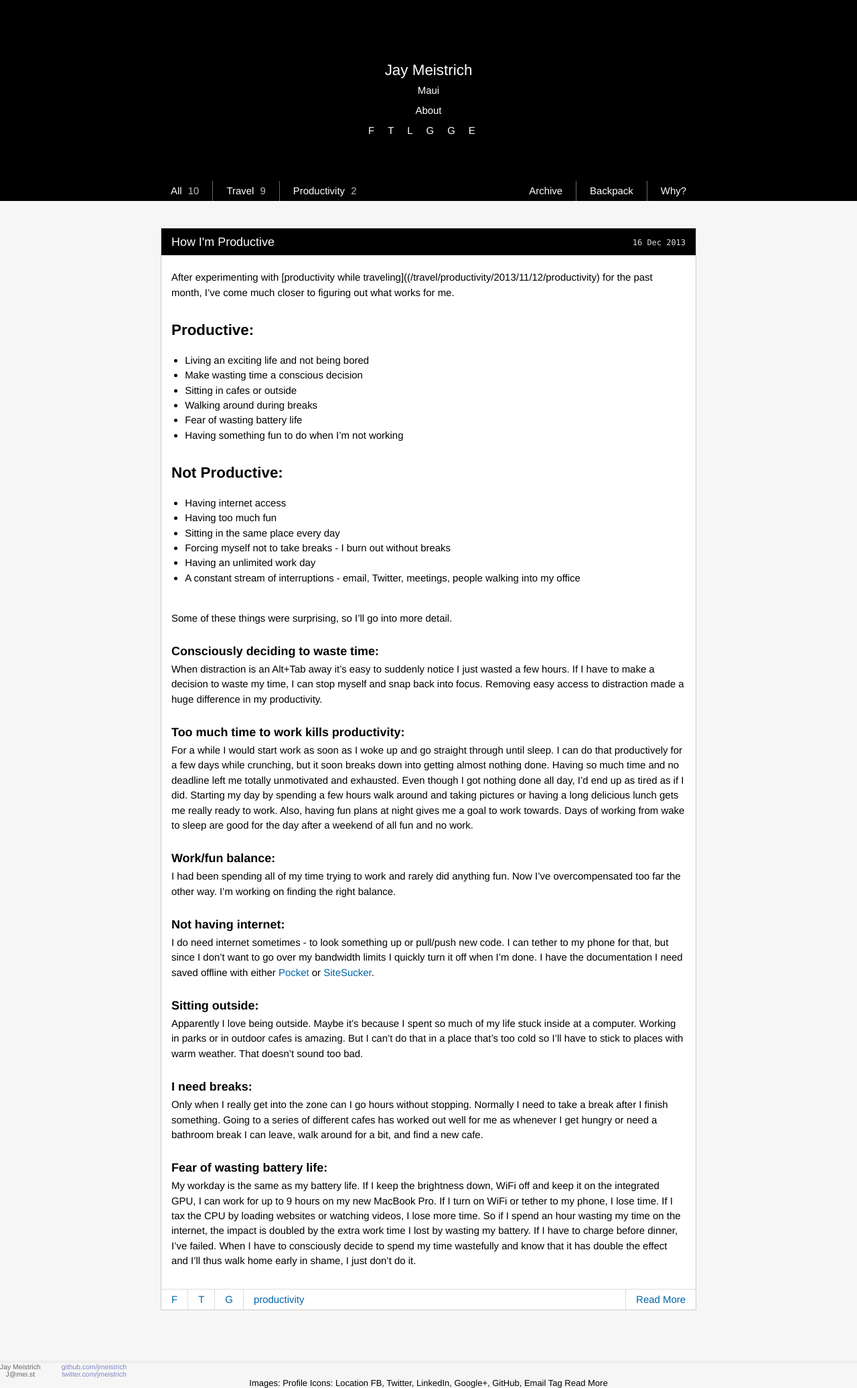
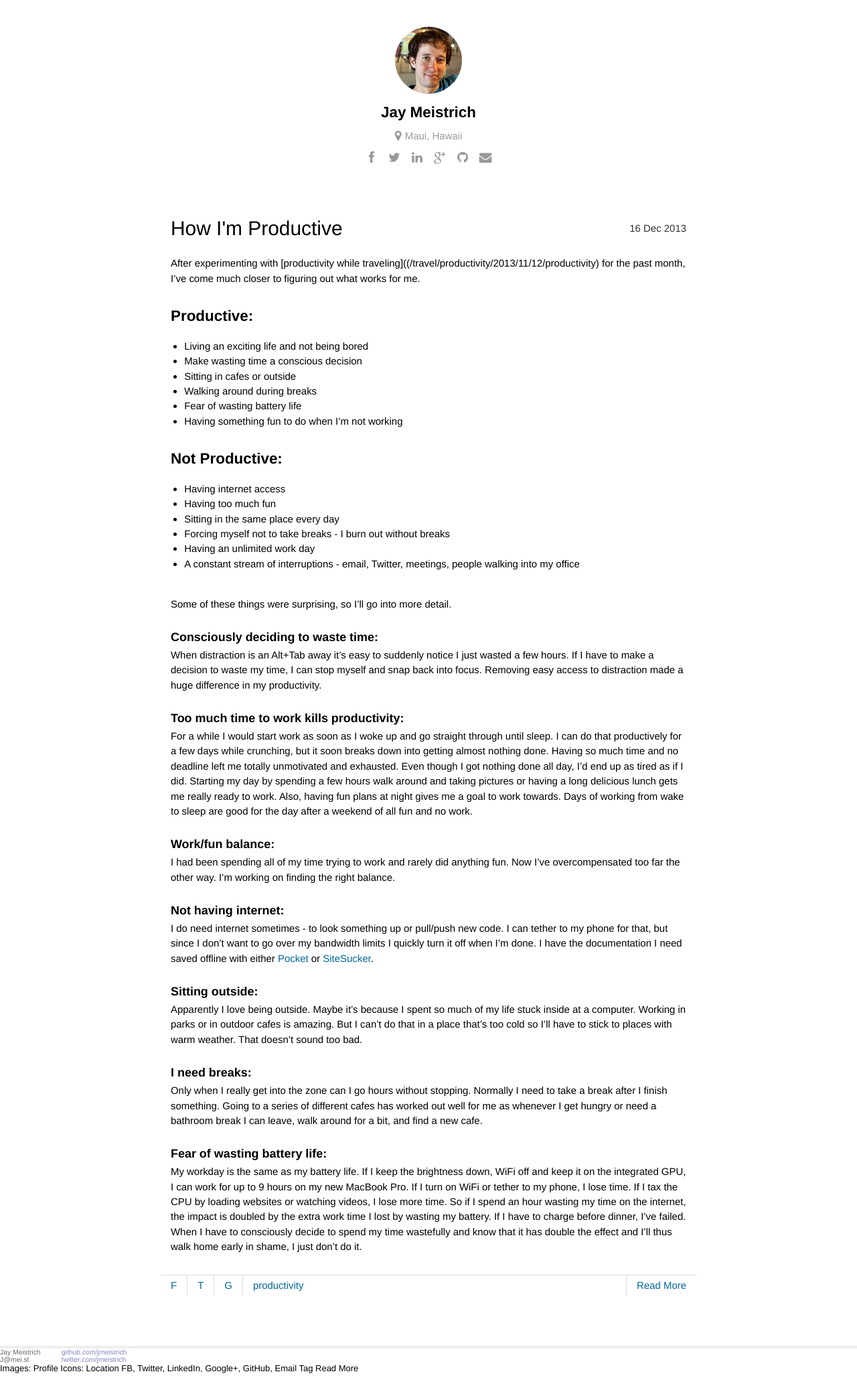
Before and after one commit to jmeistrich/jmeistrich.github.io, a Jekyll site: the page built from _posts/travel/2013-12-16-how-im-productive.md, in a window 1280 px wide. Shown: the whole page at 67% size. Built offline with Jekyll 4.4.1, drawn with Linux system fonts in a browser that asks for light colours; Markdown is read by kramdown in place of the engine named in the settings; after the commit the page ends 2050 px from its top, so only the background shows below that.

Commit message:
A header I like more

```diff
--- a/_layouts/default.html
+++ b/_layouts/default.html
@@ -8,6 +8,7 @@
 
         <!-- syntax highlighting CSS -->
         <link rel="stylesheet" href="/css/syntax.css">
+        <link rel="stylesheet" href="/css/style.css">
 
         <!-- Custom CSS -->
         <link rel="stylesheet" href="/css/main.css">
@@ -16,36 +17,17 @@
     <body>
         <div class="header">
             <div class="headerContent">
+                <div class="profile"></div>
                 <div class="title"><a href="/">Jay Meistrich</a></div>
-                <div>Maui</div>
-                <div>About</div>
+                <span class="location"><span class="icon-map-marker"></span>Maui, Hawaii</span>
                 <ul class="social-links">
-                    <li class="facebook"><a href="http://www.facebook.com/jayzus">F</a></li>
-                    <li class="twitter"><a href="http://www.twitter.com/jmeistrich">T</a></li>
-                    <li class="linkedin"><a href="http://www.linkedin.com/in/jmeistrich">L</a></li>
-                    <li class="google"><a href="https://plus.google.com/113790725575874436353">G</a></li>
-                    <li class="github"><a href="http://github.com/jmeistrich">G</a></li>
-                    <li class="email"><a href="mailto:jay@mei.st">E</a></li>
+                    <li><a href="http://www.facebook.com/jayzus"><div class="icon-facebook"></div></a></li>
+                    <li><a href="http://www.twitter.com/jmeistrich"><div class="icon-twitter"></div></a></li>
+                    <li><a href="http://www.linkedin.com/in/jmeistrich"><div class="icon-linkedin"></div></a></li>
+                    <li><a href="https://plus.google.com/113790725575874436353"><div class="icon-google-plus"></div></a></li>
+                    <li><a href="http://github.com/jmeistrich"><div class="icon-github"></div></a></li>
+                    <li><a href="mailto:jay@mei.st"><div class="icon-envelope-alt"></div></a></li>
                 </ul>
-            </div>
-            <div class="headerFooter">
-                <div class="headerFooterLeft">
-                    <div>
-                        <a href="/">All</a>
-                        <span>{{ site.posts.size}}</span>
-                    </div>
-                    {% for category in site.categories %}
-                    <div>
-                        <a href="/{{ category | first }}">{{ category | first | capitalize }}</a>
-                        <span>{{ category[1].size}}</span>
-                    </div>
-                    {% endfor %}
-                </div>
-                <div class="headerFooterRight">
-                    <div><a href="">Archive</a></div>
-                    <div><a href="">Backpack</a></div>
-                    <div><a href="">Why?</a></div>
-                </div>
             </div>
         </div>
         <div class="container">
--- a/_posts/travel/2013-12-16-how-im-productive.md
+++ b/_posts/travel/2013-12-16-how-im-productive.md
@@ -5,6 +5,8 @@ categories: productivity
 ---
 
 After experimenting with [productivity while traveling](({% post_url travel/2013-11-12-productivity %}) for the past month, I've come much closer to figuring out what works for me.
+
+
 
 ##Productive:
 
--- a/css/main.css
+++ b/css/main.css
@@ -15,8 +15,6 @@ body {
 body {
   font: 13.34px Helvetica, Arial, sans-serif;
   font-size: small;
-  text-align: center;
-  background: #f6f6f6;
 }
 h1,
 h2,
@@ -31,7 +29,7 @@ ul + p {
   margin-top: 1em;
 }
 a {
-  color: #06a;
+  color: #069;
   text-decoration: none;
 }
 a:hover {
@@ -49,11 +47,6 @@ a:hover {
 .posts > li {
   margin-bottom: 3em;
 }
-.postDate {
-  color: #ddd;
-  font-family: Monaco, "Courier New", monospace;
-  font-size: 80%;
-}
 /*****************************************************************************/
 /*
 /* Site
@@ -67,28 +60,67 @@ a:hover {
   font-size: 115%;
 }
 .header {
-  line-height: 30px;
-  margin-bottom: 40px;
   position: relative;
-  background: black;
-  color: white;
   font-size: 115%;
 }
+.profile {
+  background: url('/img/profile.jpg');
+  width: 100px;
+  height: 100px;
+  margin: 0 auto 10px auto;
+  border-radius: 50%;
+}
 .headerContent {
-  padding-top: 90px;
-  padding-bottom: 50px;
+  padding-top: 40px;
+  padding-bottom: 60px;
   margin: 0 auto;
-  width: 200px;
+  width: 204px;
+  line-height: 35px;
   text-align: center;
+}
+.location {
+  color: #999;
+  position: relative;
+  margin-left: 15px;
+}
+.location > span {
+  margin-right: 8px;
+  font-size: 13pt;
+  display: block;
+  position: absolute;
+  left: -15px;
+  top: 0;
 }
 .header a {
   text-decoration: none;
-  color: white;
 }
 .headerFooter {
-  max-width: 800px;
+  width: 800px;
   margin: 0 auto;
-  height: 30px;
+  line-height: 25px;
+  margin-bottom: 60px;
+}
+.headerFooter .headerFooterInner {
+  width: 500px;
+  margin: 0 auto;
+  display: -webkit-box;
+  display: -webkit-flex;
+  display: -ms-flexbox;
+  display: flex;
+}
+.headerFooter .headerFooterInner > div {
+  padding: 10px 0;
+  -webkit-flex: 1;
+  -webkit-box-flex: 1;
+  -ms-flex: 1;
+  flex: 1;
+  margin: 0 50px;
+}
+.navbarHeader {
+  font-weight: 100;
+  font-size: 16pt;
+  color: #999;
+  margin-bottom: 10px;
 }
 .headerFooterLeft {
   float: left;
@@ -97,8 +129,6 @@ a:hover {
   float: right;
 }
 .headerFooter > div > div {
-  float: left;
-  border-left: 1px solid #666;
   padding: 0 20px;
 }
 .headerFooter > div > div:first-child {
@@ -118,19 +148,28 @@ a:hover {
   font-size: 150%;
 }
 .title a {
-  color: white;
-  font-weight: 100;
-}
-.title a:hover {
-  color: #09d;
+  color: black;
+  font-weight: bold;
 }
 .social-links {
-  height: 40px;
+  height: 30px;
+  margin-bottom: 10px;
 }
 .social-links li {
   float: left;
   list-style: none;
-  margin: 0 10px;
+  margin: 0 2px;
+  font-size: 14pt;
+}
+.social-links li div {
+  color: #999;
+  width: 30px;
+  height: 30px;
+  line-height: 30px;
+  text-align: center;
+}
+.social-links li div:hover {
+  color: black;
 }
 .headerButtons {
   float: right;
@@ -182,7 +221,6 @@ a:hover {
 /*
 /*****************************************************************************/
 .post {
-  border: 1px solid #ccc;
   background: white;
 }
 .post pre {
@@ -249,15 +287,13 @@ a:hover {
   position: relative;
   margin-bottom: 0.5em;
   height: 40px;
-  background: #000;
 }
 .postHeader a {
-  color: white;
+  color: black;
 }
 .postHeader .postTitle {
   float: left;
-  font-size: 120%;
-  line-height: 120%;
+  font-size: 200%;
   padding: 10px 15px;
   height: 20px;
 }
@@ -265,6 +301,7 @@ a:hover {
   float: right;
   padding: 10px 15px;
   height: 20px;
+  color: #333;
 }
 .postContent {
   padding: 15px;
--- /dev/null
+++ b/css/style.css
@@ -0,0 +1,49 @@
+@font-face {
+	font-family: 'icomoon';
+	src:url('fonts/icomoon.eot');
+	src:url('fonts/icomoon.eot?#iefix') format('embedded-opentype'),
+		url('fonts/icomoon.woff') format('woff'),
+		url('fonts/icomoon.ttf') format('truetype'),
+		url('fonts/icomoon.svg#icomoon') format('svg');
+	font-weight: normal;
+	font-style: normal;
+}
+
+[class^="icon-"], [class*=" icon-"] {
+	font-family: 'icomoon';
+	speak: none;
+	font-style: normal;
+	font-weight: normal;
+	font-variant: normal;
+	text-transform: none;
+	line-height: 1;
+
+	/* Better Font Rendering =========== */
+	-webkit-font-smoothing: antialiased;
+	-moz-osx-font-smoothing: grayscale;
+}
+
+.icon-location-arrow:before {
+	content: "\e600";
+}
+.icon-map-marker:before {
+	content: "\e601";
+}
+.icon-facebook:before {
+	content: "\e602";
+}
+.icon-twitter:before {
+	content: "\e603";
+}
+.icon-linkedin:before {
+	content: "\e604";
+}
+.icon-github:before {
+	content: "\e605";
+}
+.icon-google-plus:before {
+	content: "\e606";
+}
+.icon-envelope-alt:before {
+	content: "\e607";
+}
```
Also changed, not shown: css/main.less (+112 -38 lines), index.html (+27 -0 lines), css/fonts/icomoon.ttf (added), css/fonts/icomoon.woff (added), img/cover.jpg (added), img/profile.jpg (added), 2 other files.
